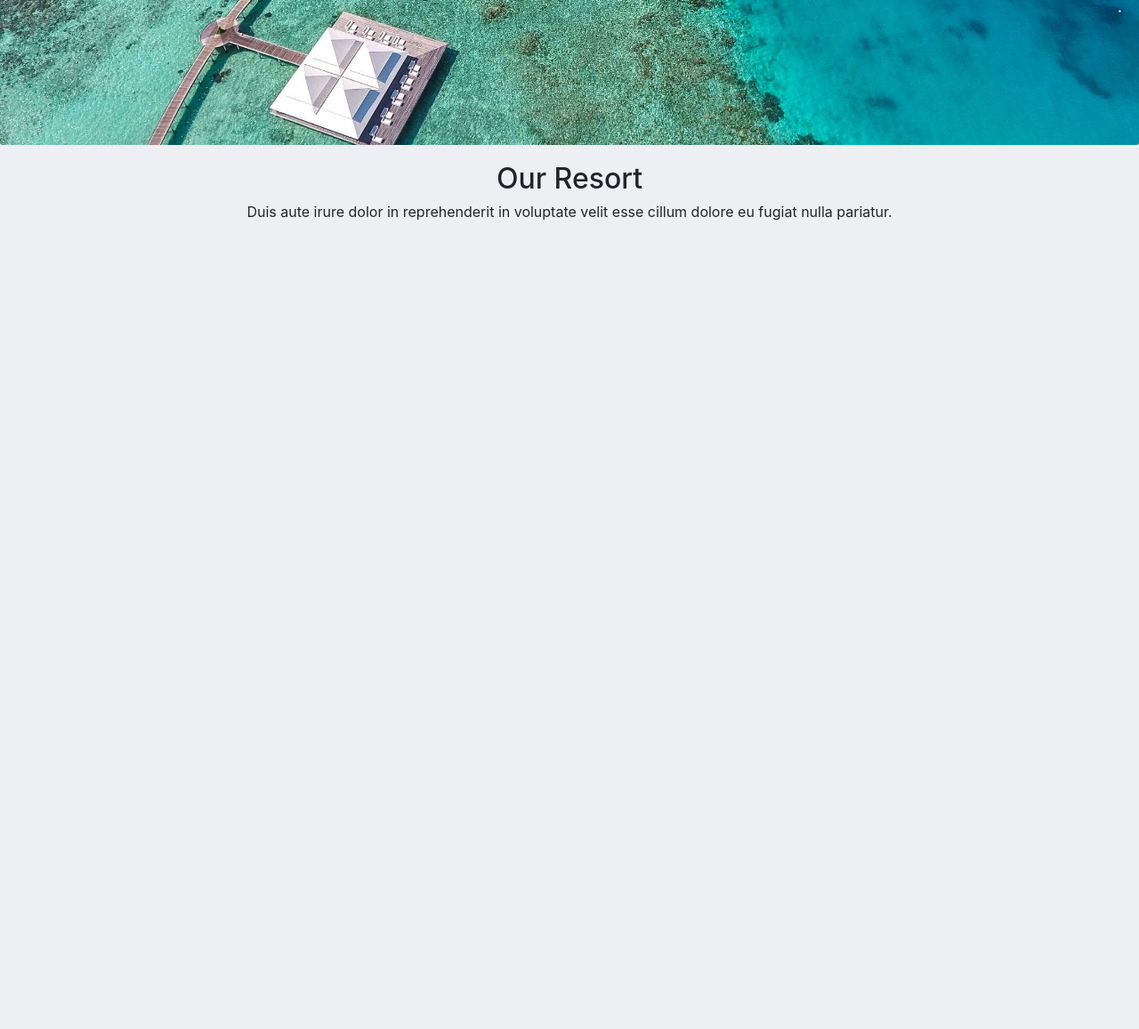
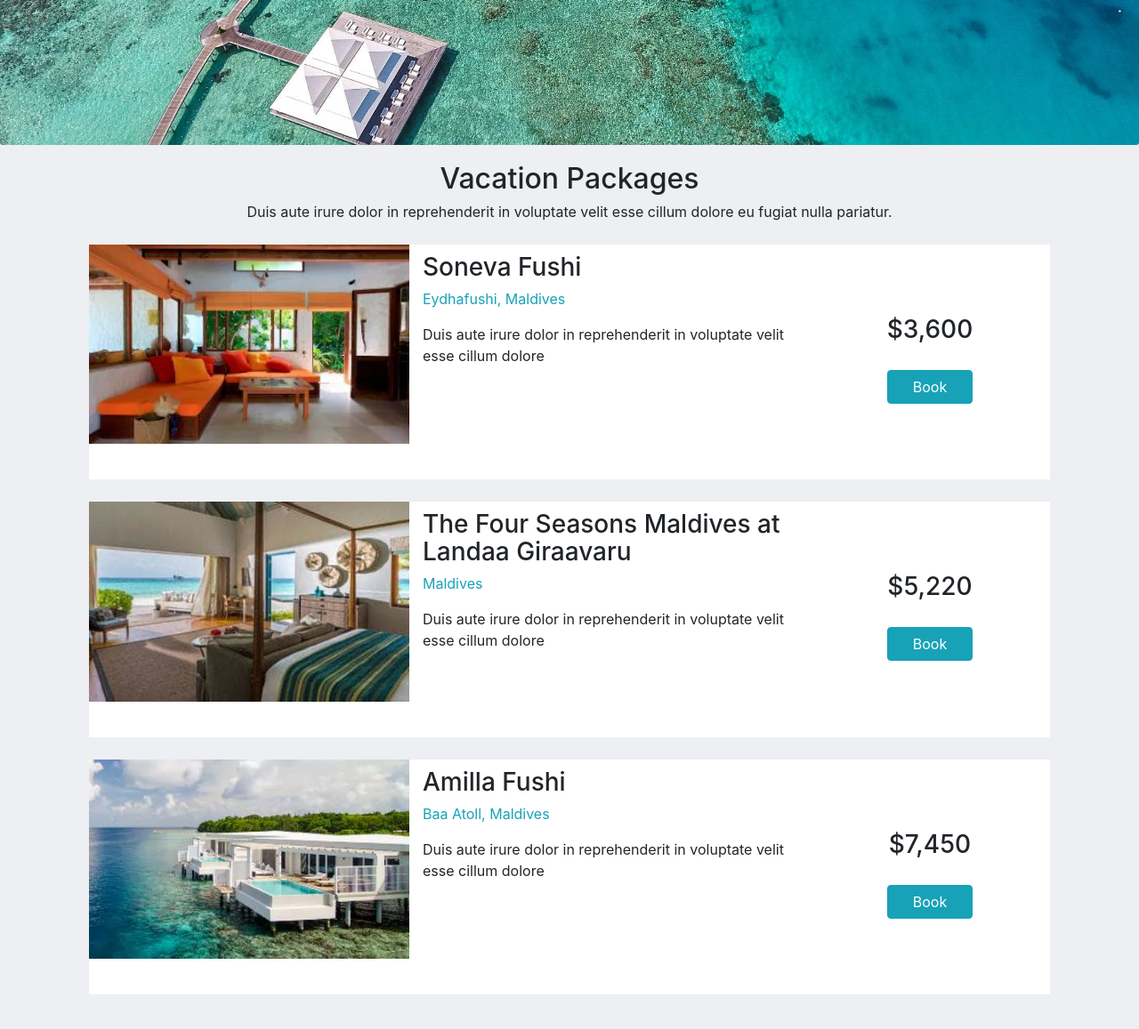
Before and after one commit to JohnSawiris/vacation, a plain HTML site: page packages.html in a window 1280 px wide. Shown: the part 535-1692 px from the top of the page at 89% size. Before the commit the page ends 835 px from the top, so only its background shows below. Drawn offline with Linux system fonts and the light colour scheme.

Commit message:
add styling to packeges.html and images.

```diff
--- a/css/styles.css
+++ b/css/styles.css
@@ -94,3 +94,30 @@
   padding-top: 25px;
   padding-bottom: 15px;
 }
+
+/* Packages CSS */
+
+.row {
+  background-color: #fff;
+  margin: 25px 0 10px 0;
+  padding: 10px 0 10px 0;
+}
+
+img.col-md-4 {
+  padding: -0 0 30px 0;
+  object-fit: cover;
+  margin-top: -10px;
+}
+
+.highlight {
+  color: #17a2b8;
+}
+
+.col-md-3 button {
+  margin-top: 30px;
+}
+
+.col-md-3 h3 {
+  text-align: center;
+  padding-top: 70px;
+}
--- a/packages.html
+++ b/packages.html
@@ -18,14 +18,51 @@
     <img src="img/header.jpg" alt="An arial photo of the Diamonds resort." class="card-img">
     <div class="container">
         <div class="card-img-overlay">
-          <h1 class="card-title">Diamonds Resort</h1>
+          <h1 class="card-title">Resort Packages</h1>
           <p class="card-text">Lorem ipsum dolor sit amet, consectetur adipiscing elit</p>
         </div>
         <div class="intro">
-          <h2>Our Resort</h2>
+          <h2>Vacation Packages</h2>
           <p>Duis aute irure dolor in reprehenderit in voluptate velit esse cillum dolore eu fugiat nulla pariatur.</p>
         </div>
         <div class="container">
+          <div class="row">
+            <img src="img/option1.jpg" alt="" class="col-md-4">
+            <div class="col-md-5">
+              <h3>Soneva Fushi</h3>
+              <p class="highlight">Eydhafushi, Maldives</p>
+              <p>Duis aute irure dolor in reprehenderit in voluptate velit esse cillum dolore</p>
+            </div>
+            <div class="col-md-3">
+              <h3>$3,600</h3>
+              <button type="button" class="btn btn-info">Book</button>
+            </div>
+          </div>
+          <div class="row">
+            <img src="img/option2.jpg" alt="" class="col-md-4">
+            <div class="col-md-5">
+              <h3>The Four Seasons Maldives at Landaa Giraavaru</h3>
+              <p class="highlight">Maldives</p>
+              <p>Duis aute irure dolor in reprehenderit in voluptate velit esse cillum dolore</p>
+            </div>
+            <div class="col-md-3">
+              <h3>$5,220</h3>
+              <button type="button" class="btn btn-info">Book</button>
+            </div>
+          </div>
+          <div class="row">
+            <img src="img/option3.jpg" alt="" class="col-md-4">
+            <div class="col-md-5">
+              <h3>Amilla Fushi</h3>
+              <p class="highlight">Baa Atoll, Maldives</p>
+              <p>Duis aute irure dolor in reprehenderit in voluptate velit esse cillum dolore</p>
+            </div>
+            <div class="col-md-3">
+              <h3>$7,450</h3>
+              <button type="button" class="btn btn-info">Book</button>
+            </div>
+          </div>
+
 
           </div>
           <div class="space">
```
Also changed, not shown: img/option1.jpg (added), img/option2.jpg (added), img/option3.jpg (added).
